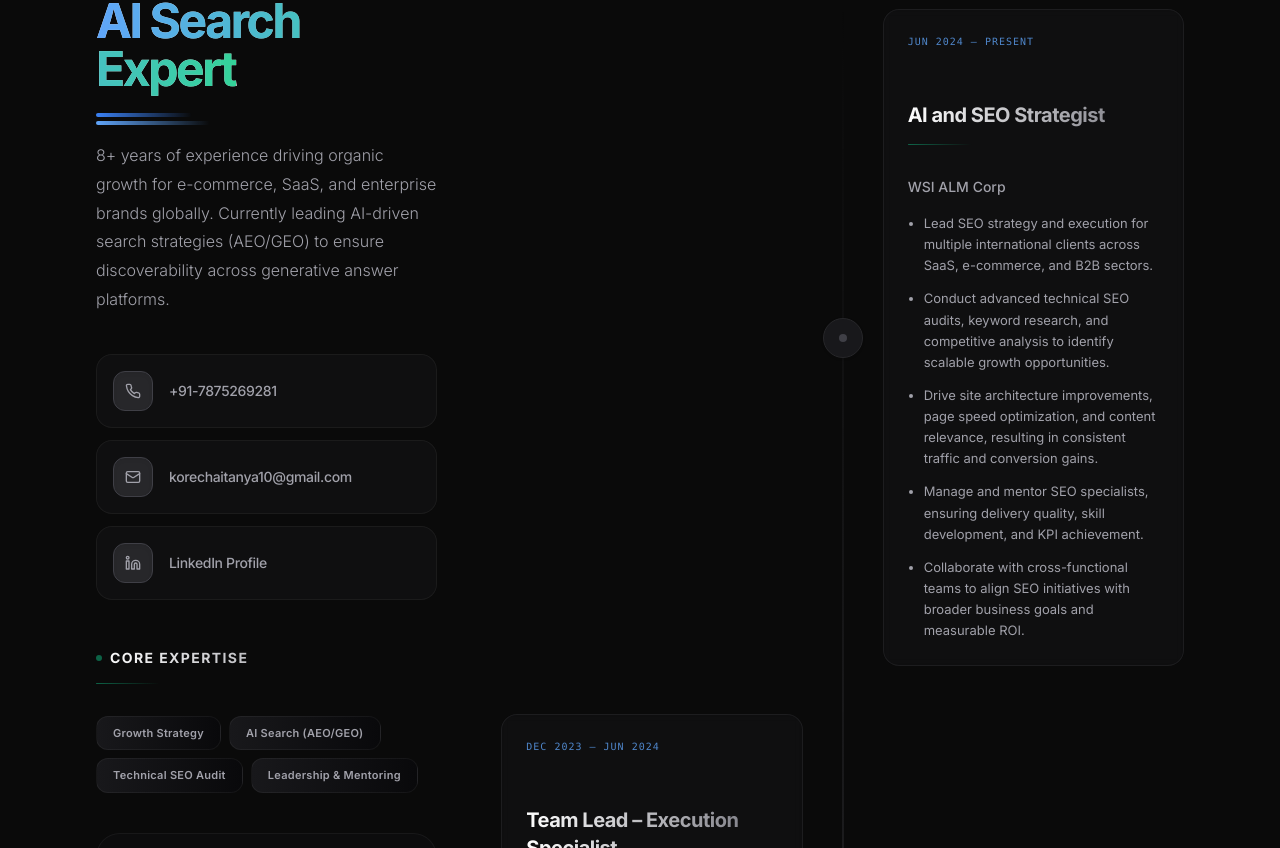
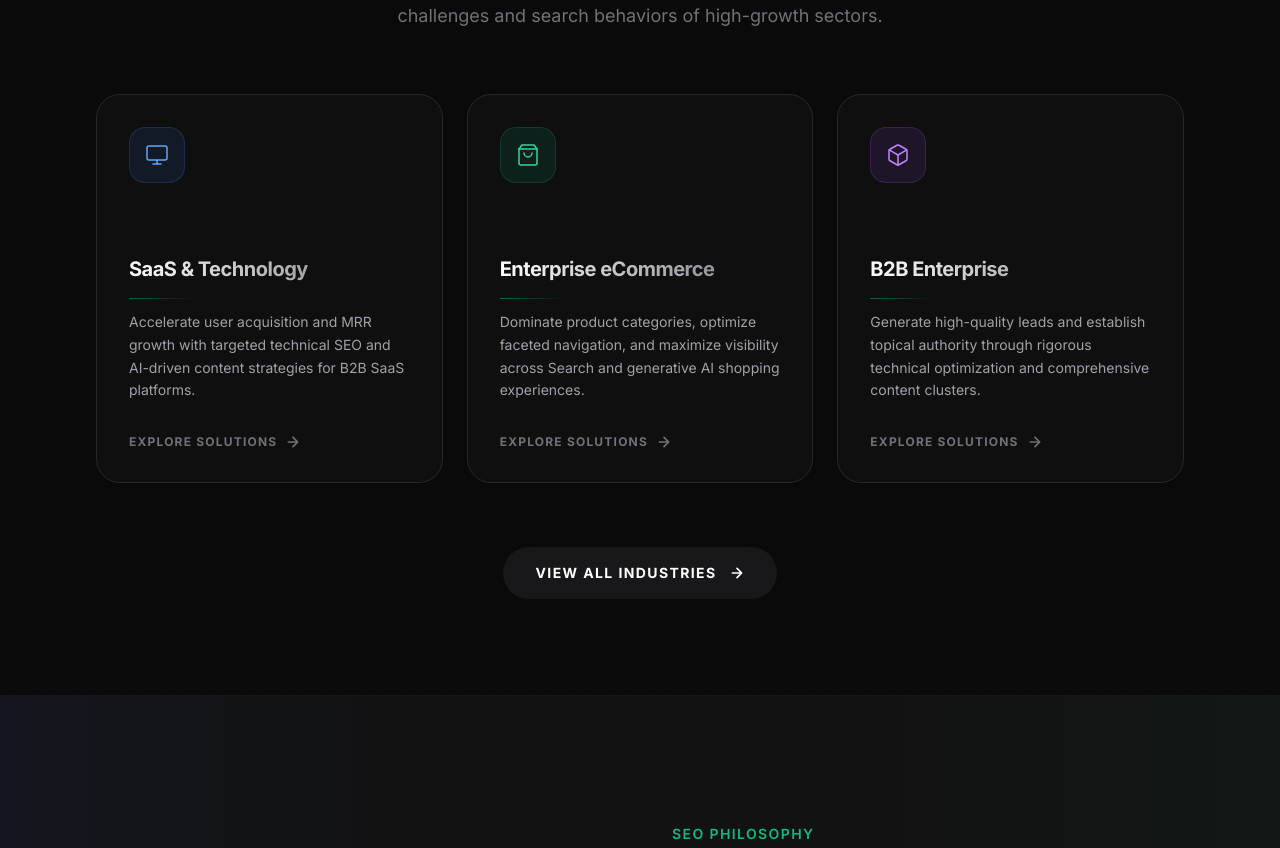
Before and after one commit to Chaitanya9184/portfolio, a Next.js app: page / in a window 1280 px wide. Shown: the part 4572-5420 px from the top of the page. Built offline with nearby package versions, Linux system fonts and the light colour scheme.

Commit message:
Rearrange homepage component flow for optimized B2B user intent

```diff
--- a/src/app/page.tsx
+++ b/src/app/page.tsx
@@ -95,12 +95,13 @@ export default function Home() {
       {/* High-impact AIO/AEO/GEO Section */}
       <AiExpertise />
 
-      {/*
-        The Experience component sits below the Expertise section
-      */}
-      <Experience />
+      {/* Industries Section */}
+      <IndustriesSection />
 
-      {/* Peer Endorsements Section (Moved UP per request) */}
+      {/* SEO Philosophy / User Intent Section */}
+      <SeoPhilosophy />
+
+      {/* Peer Endorsements Section */}
       <Recommendations />
 
       {/* --- RECENT IMPACT / CASE STUDIES --- */}
@@ -118,23 +119,22 @@ export default function Home() {
       {/* Community Organization Case Study */}
       <CommunityCaseStudy />
 
+      {/*
+        The Experience component sits below the Expertise section
+      */}
+      <Experience />
+
       {/* Tech Stack Component */}
       <TechStack />
-
-      {/* SEO Philosophy / User Intent Section */}
-      <SeoPhilosophy />
-
-      {/* Strong Call To Action Banner */}
-      <CallToAction />
 
       {/* Featured Blog Insights Carousel */}
       <BlogCarousel />
 
-      {/* Industries Section */}
-      <IndustriesSection />
-
       {/* FAQs */}
       <FAQSection faqs={homeFaqs} title="SEO & Technical Expertise FAQs" />
+
+      {/* Strong Call To Action Banner */}
+      <CallToAction />
 
       {/* JSON-LD Schema */}
       <SchemaMarkup schema={homeSchema} />
```
